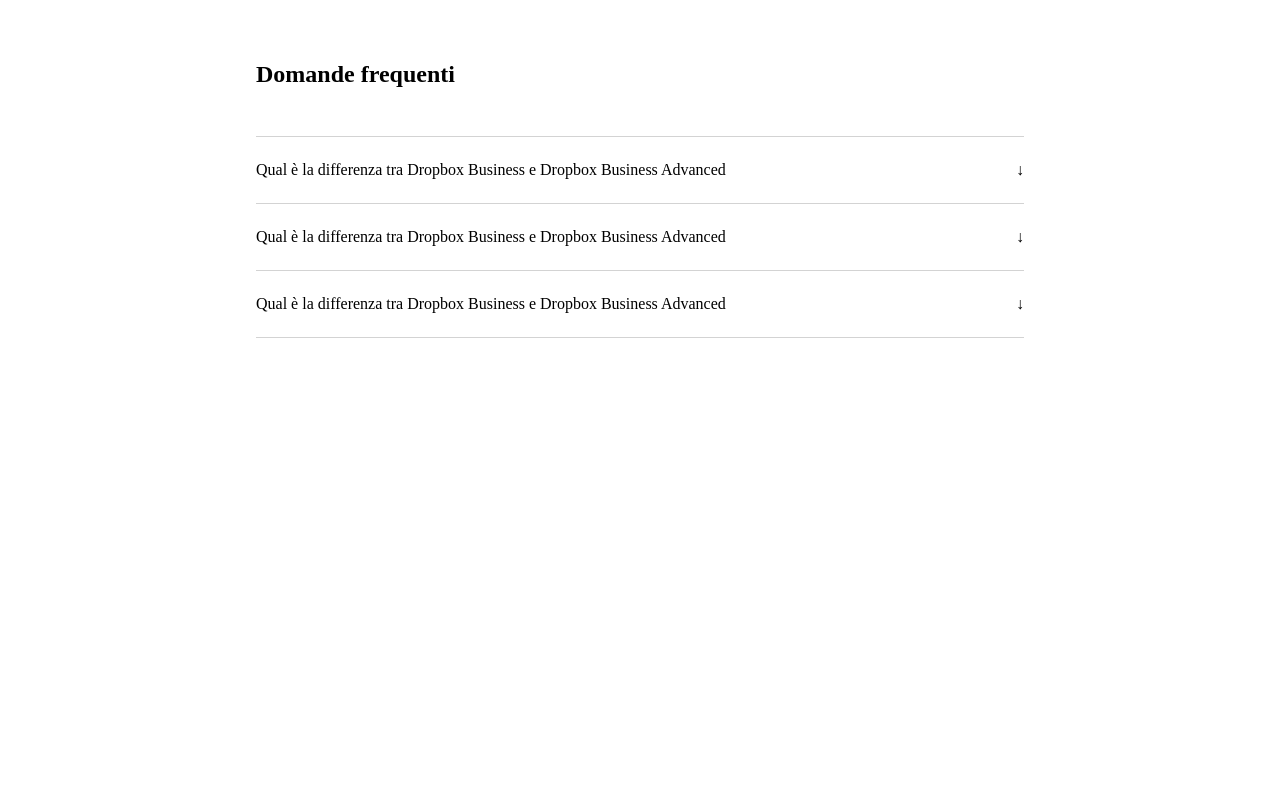
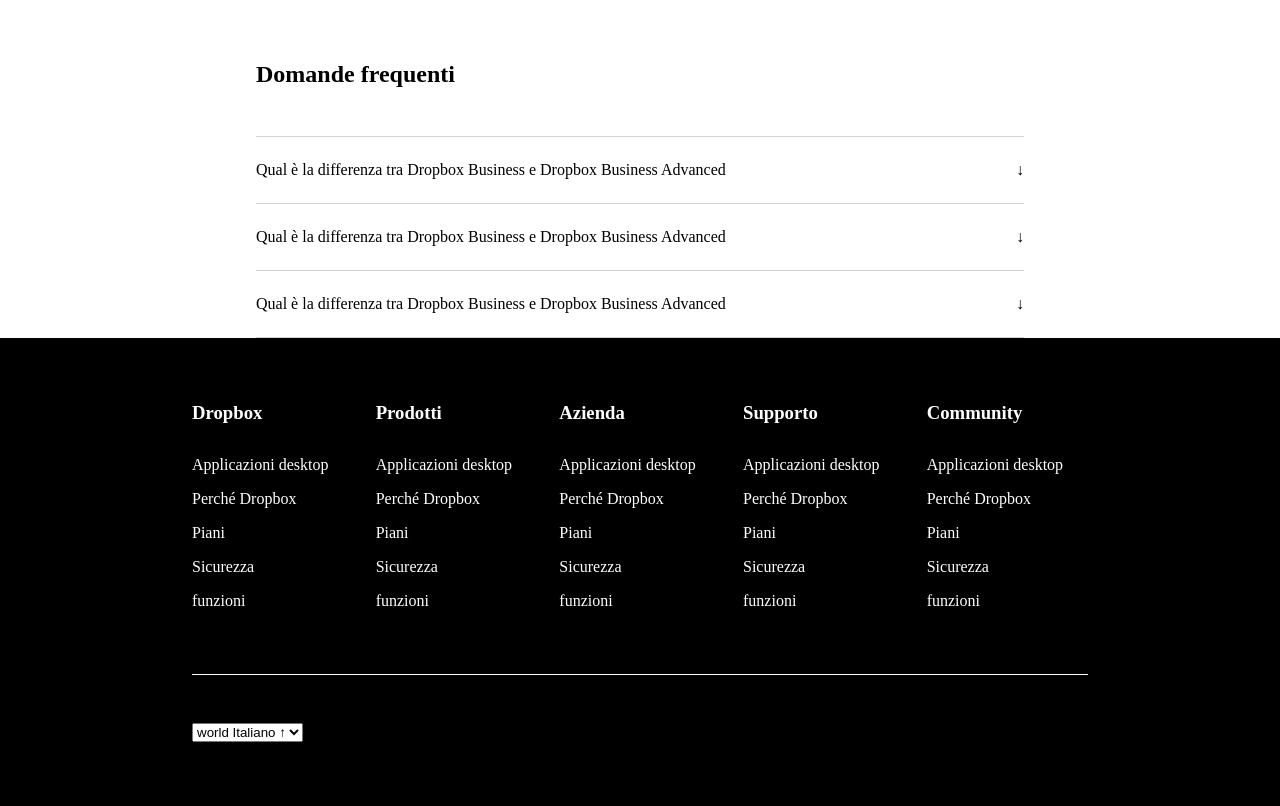
Before and after one commit to sebastianocalella/htmlcss-dropbox, a plain HTML site: page index.html in a window 1280 px wide. Shown: the part 1501-2307 px from the top of the page. Before the commit the page ends 1839 px from the top, so only its background shows below. Drawn offline with Linux system fonts and the light colour scheme.

Commit message:
body's footer prototype

```diff
--- a/index.html
+++ b/index.html
@@ -121,7 +121,7 @@
                     </div>
                     <div class="text-card">
                         <img src="" alt="Designit logo">
-                        <hr>
+                        <hr class="small">
                         <p>"i membri del nostro team lavorano constantemente in Paesi, fusi orari e uffici diversi. Ora molte soluzioni sono compatibili con queste esigenze ma nessuna è facile quanto Dropbox e Dropbox paper. Ora molte soluzioni sono compatibili con queste esigenze ma nessuna è facile quanto Dropbox Paper"</p>
                         <span>Morten Thomsen, Global IT lead</span>
                     </div>
@@ -140,23 +140,82 @@
 
             <footer class="container">
                 <h2>Domande frequenti</h2>
-                <hr class="lightslategrey">
+                <hr class="bg-lightslategrey">
                 <div class="flexbox fl-between question">
                     <span>Qual è la differenza tra Dropbox Business e Dropbox Business Advanced</span>
                     <span> &downarrow; </span>
                 </div>
-                <hr class="lightslategrey">
+                <hr class="bg-lightslategrey">
                 <div class="flexbox fl-between question">
                     <span>Qual è la differenza tra Dropbox Business e Dropbox Business Advanced</span>
                     <span> &downarrow; </span>
                 </div>
-                <hr class="lightslategrey">
+                <hr class="bg-lightslategrey">
                 <div class="flexbox fl-between question">
                     <span>Qual è la differenza tra Dropbox Business e Dropbox Business Advanced</span>
                     <span> &downarrow; </span>
                 </div>
-                <hr class="lightslategrey">
+                <hr class="bg-lightslategrey">
             </footer>
         </main>
+
+        <footer>
+            <div class="flexbox fl-between">
+                <div class="references">
+                    <h3>Dropbox</h3>
+                    <ul>
+                        <li>Applicazioni desktop</li>
+                        <li>Perché Dropbox</li>
+                        <li>Piani</li>
+                        <li>Sicurezza</li>
+                        <li>funzioni</li>
+                    </ul>
+                </div>
+                <div class="references">
+                    <h3>Prodotti</h3>
+                    <ul>
+                        <li>Applicazioni desktop</li>
+                        <li>Perché Dropbox</li>
+                        <li>Piani</li>
+                        <li>Sicurezza</li>
+                        <li>funzioni</li>
+                    </ul>
+                </div>
+                <div class="references">
+                    <h3>Azienda</h3>
+                    <ul>
+                        <li>Applicazioni desktop</li>
+                        <li>Perché Dropbox</li>
+                        <li>Piani</li>
+                        <li>Sicurezza</li>
+                        <li>funzioni</li>
+                    </ul>
+                </div>
+                <div class="references">
+                    <h3>Supporto</h3>
+                    <ul>
+                        <li>Applicazioni desktop</li>
+                        <li>Perché Dropbox</li>
+                        <li>Piani</li>
+                        <li>Sicurezza</li>
+                        <li>funzioni</li>
+                    </ul>
+                </div>
+                <div class="references">
+                    <h3>Community</h3>
+                    <ul>
+                        <li>Applicazioni desktop</li>
+                        <li>Perché Dropbox</li>
+                        <li>Piani</li>
+                        <li>Sicurezza</li>
+                        <li>funzioni</li>
+                    </ul>
+                </div>
+            </div>
+            <hr class="small bg-white">
+            <select name="language">
+                <option value="">  world Italiano &UpArrow; </option>
+            </select>
+        </footer>
     </body>
 </html>
--- a/style.css
+++ b/style.css
@@ -4,6 +4,15 @@
     padding: 0;
     margin: 0;
     box-sizing: border-box;
+}
+
+li{
+    list-style-type: none;
+}
+
+hr{
+    border: none;
+    height: 1px;
 }
 
 .flexbox{
@@ -22,13 +31,12 @@
     background-color: #f5f5f5;
 }
 
-.lightslategrey{
+.bg-lightslategrey{
     background-color: lightgray;
 }
 
-hr{
-    border: none;
-    height: 1px;
+.bg-white{
+    background-color: white;
 }
 
 /* header indication*/
@@ -46,13 +54,13 @@ header nav{
 }
 
 header ul li{
-    list-style-type: none;
     margin: 0 5px;
 }
 
 /*main indication*/
 
-main header .container{
+main header .container,
+body>footer{                    /*footer of the body*/
     padding: 4rem 15%;
 }
 
@@ -116,3 +124,26 @@ main>footer>h2{
 main>footer .question{
     padding: 1.5rem 0;
 }
+
+/*body footer indication*/
+
+body>footer{
+    background-color: black;
+    color: white;
+}
+
+.references{
+    width: 18%;
+}
+
+.references h3{
+    margin-bottom: 2rem;
+}
+
+.references li{
+    margin-bottom: 1rem;
+}
+
+body>footer>hr{
+    margin: 3rem 0;
+}
```
